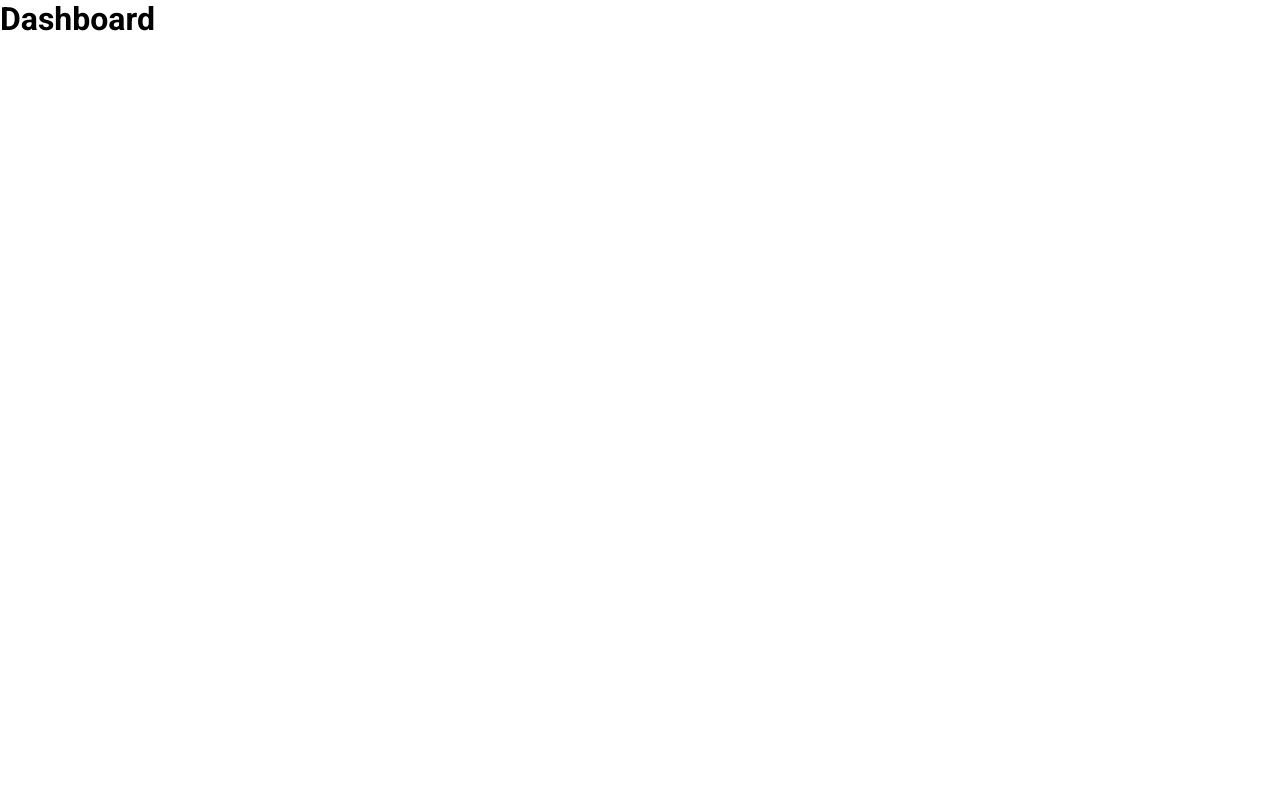
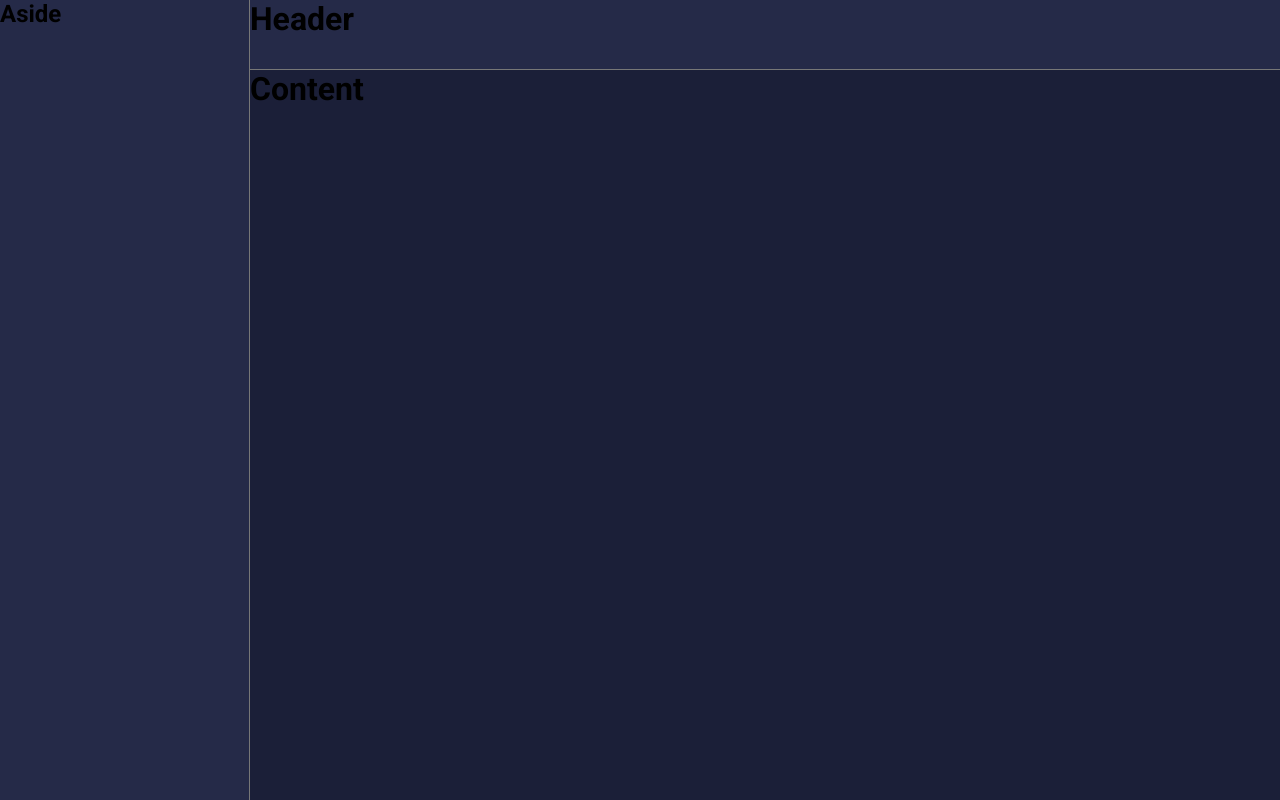
Before and after one commit to calebesg/my-wallet, a React (Create React App) app: page / in a window 1280 px wide. Built offline with nearby package versions, Linux system fonts and the light colour scheme.

Commit message:
created layout component

```diff
--- a/src/App.tsx
+++ b/src/App.tsx
@@ -1,11 +1,11 @@
 import GlobalStyles from './styles/global'
-import Dashboard from './pages/Dashboard'
+import Layout from './components/Layout'
 
 const App: React.FC = () => {
   return (
     <>
       <GlobalStyles />
-      <Dashboard />
+      <Layout />
     </>
   )
 }
--- /dev/null
+++ b/src/components/Aside/index.tsx
@@ -0,0 +1,11 @@
+import { Container } from './styles'
+
+const Aside: React.FC = () => {
+  return (
+    <Container>
+      <h1>Aside</h1>
+    </Container>
+  )
+}
+
+export default Aside
--- /dev/null
+++ b/src/components/Aside/styles.ts
@@ -0,0 +1,7 @@
+import styled from 'styled-components'
+
+export const Container = styled.aside`
+  grid-area: AS;
+  background-color: #252a48;
+  border-right: 1px solid #777;
+`
--- /dev/null
+++ b/src/components/Content/index.tsx
@@ -0,0 +1,11 @@
+import { Container } from './styles'
+
+const Content: React.FC = () => {
+  return (
+    <Container>
+      <h1>Content</h1>
+    </Container>
+  )
+}
+
+export default Content
--- /dev/null
+++ b/src/components/Content/styles.ts
@@ -0,0 +1,6 @@
+import styled from 'styled-components'
+
+export const Container = styled.main`
+  grid-area: CT;
+  background-color: #1b1f38;
+`
--- /dev/null
+++ b/src/components/Header/index.tsx
@@ -0,0 +1,11 @@
+import { Container } from './styles'
+
+const Header: React.FC = () => {
+  return (
+    <Container>
+      <h1>Header</h1>
+    </Container>
+  )
+}
+
+export default Header
--- /dev/null
+++ b/src/components/Header/styles.ts
@@ -0,0 +1,7 @@
+import styled from 'styled-components'
+
+export const Container = styled.header`
+  grid-area: MH;
+  background-color: #252a48;
+  border-bottom: 1px solid #777;
+`
--- /dev/null
+++ b/src/components/Layout/index.tsx
@@ -0,0 +1,16 @@
+import Aside from '../Aside'
+import Content from '../Content'
+import Header from '../Header'
+import { Container } from './styles'
+
+const Layout: React.FC = () => {
+  return (
+    <Container>
+      <Header />
+      <Aside />
+      <Content />
+    </Container>
+  )
+}
+
+export default Layout
--- /dev/null
+++ b/src/components/Layout/styles.ts
@@ -0,0 +1,9 @@
+import styled from 'styled-components'
+
+export const Container = styled.div`
+  display: grid;
+  grid-template-columns: 250px auto;
+  grid-template-rows: 70px auto;
+  grid-template-areas: 'AS MH' 'AS CT';
+  height: 100vh;
+`
```
